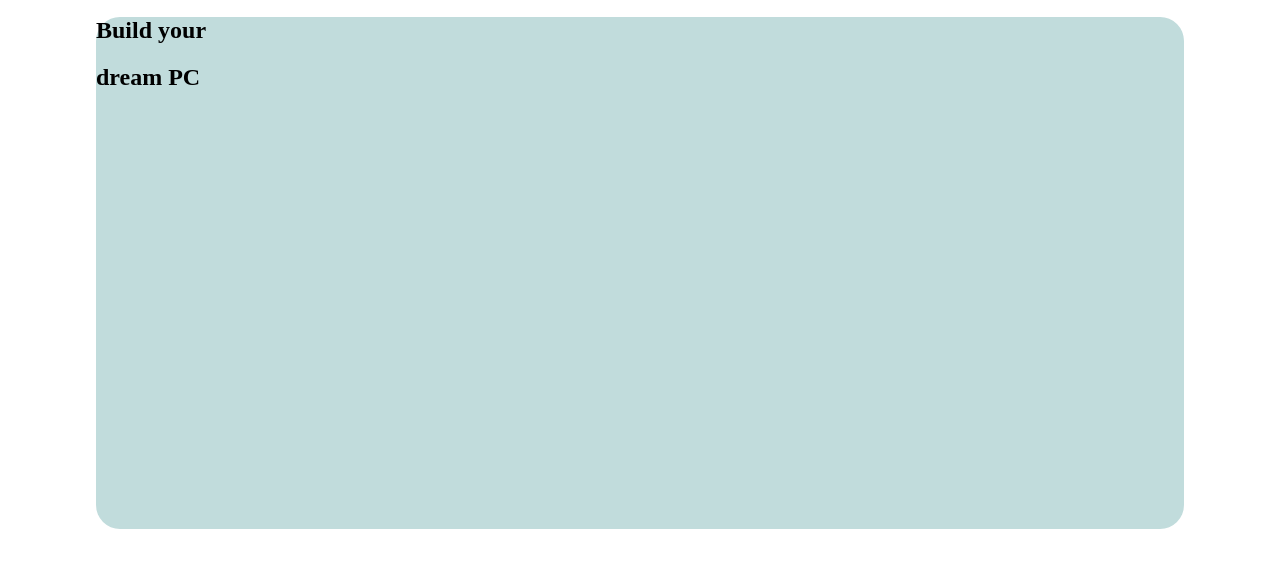
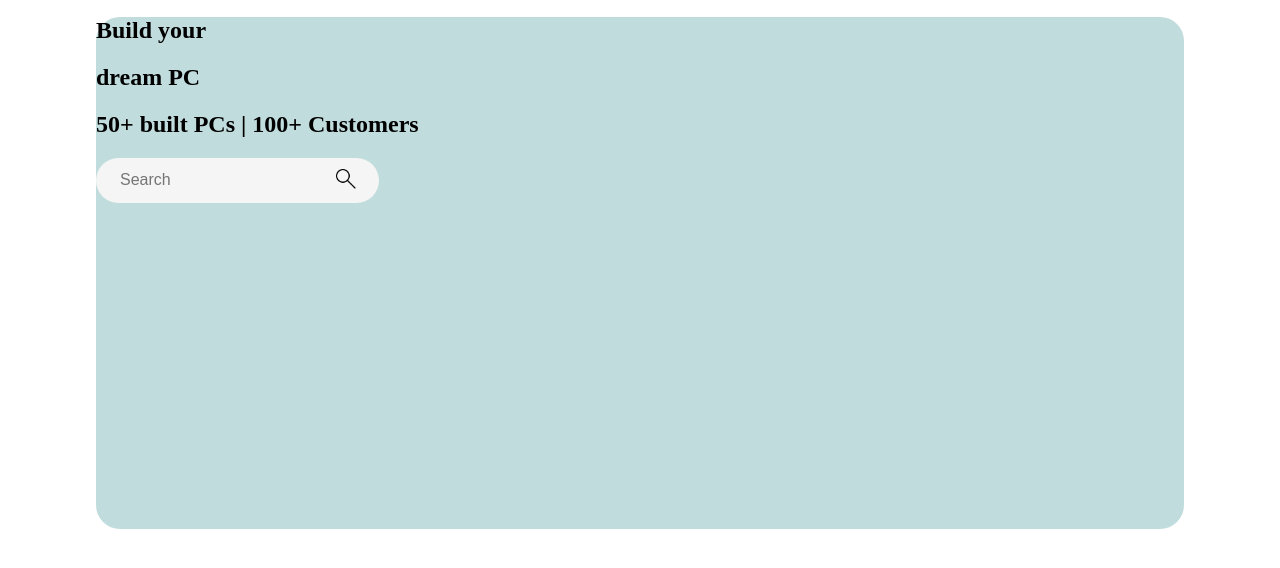
Before and after one commit to MaxTrgb/pps-project, a plain HTML site: page index.html in a window 1280 px wide. Shown: the part 74-642 px from the top of the page. Drawn offline with Linux system fonts and the light colour scheme; a web font is replaced by a local one.

Commit message:
search
searchbar added

```diff
--- a/index.html
+++ b/index.html
@@ -11,6 +11,7 @@
     <link
         href="https://fonts.googleapis.com/css2?family=Poppins:ital,wght@0,100;0,200;0,300;0,400;0,500;0,600;0,700;0,800;0,900;1,100;1,200;1,300;1,400;1,500;1,600;1,700;1,800;1,900&display=swap"
         rel="stylesheet">
+    <link href="https://fonts.googleapis.com/css?family=Roboto&display=swap" rel="stylesheet">
     <link rel="stylesheet" href="styles/index.css">
 </head>
 
@@ -53,11 +54,22 @@
     <main>
         <section class="hero">
             <div class="hero__content">
-               <div class="title_search">
-                <h1>Build your</h1>
-                <h1>dream PC</h1>
-               </div>
+                <div class="title_search">
+                    <h1>Build your</h1>
+                    <h1>dream PC</h1>
+                    <h2>50+ built PCs | 100+ Customers</h2>
+                    <div class="wrapper">
+                        <div class="searchBar">
+                            <input id="searchQueryInput" type="text" name="searchQueryInput" placeholder="Search"
+                                value="" />
+                            <button id="searchQuerySubmit" type="submit" name="searchQuerySubmit">
+                                <img id="search_img" src="assets/free-search-1990-1174913.png" alt="">
+                            </button>
+                        </div>
+                    </div>
+                </div>
             </div>
+
         </section>
 
         <section>
@@ -70,6 +82,7 @@
     <footer>
 
     </footer>
+
 </body>
 
 </html>
--- a/styles/index.css
+++ b/styles/index.css
@@ -63,4 +63,58 @@ header {
     height: 512px;
     border-radius: 24px;
     background: rgb(193, 220, 220);
+
 }
+
+.title_search {
+    width: 50%;
+
+}
+
+.wrapper {
+    width: 100%;
+}
+
+.label {
+    font-size: .625rem;
+    font-weight: 400;
+    text-transform: uppercase;
+    letter-spacing: +1.3px;
+    margin-bottom: 1rem;
+}
+
+.searchBar {
+    width: 50%;
+    display: flex;
+    flex-direction: row;
+    align-items: center;
+}
+
+#searchQueryInput {
+    width: 100%;
+    height: 2.8rem;
+    background: #f5f5f5;
+    outline: none;
+    border: none;
+    border-radius: 1.625rem;
+    padding: 0 3.5rem 0 1.5rem;
+    font-size: 1rem;
+}
+
+#searchQuerySubmit {
+    width: 3.5rem;
+    height: 2.8rem;
+    margin-left: -3.5rem;
+    background: none;
+    border: none;
+    outline: none;
+}
+
+#searchQuerySubmit:hover {
+    cursor: pointer;
+}
+
+#search_img {
+    width: 20px;
+    height: 20px;
+}
```
Also changed, not shown: assets/free-search-1990-1174913.png (added).
